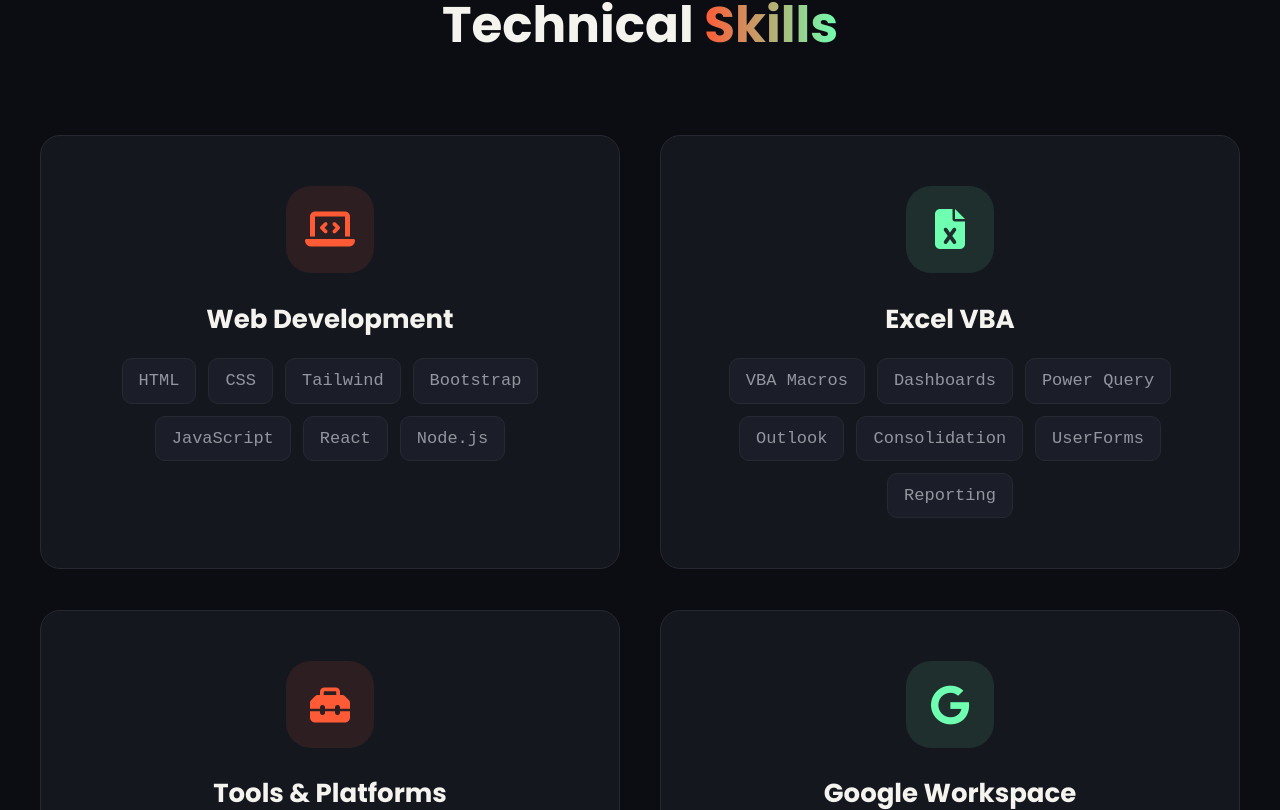
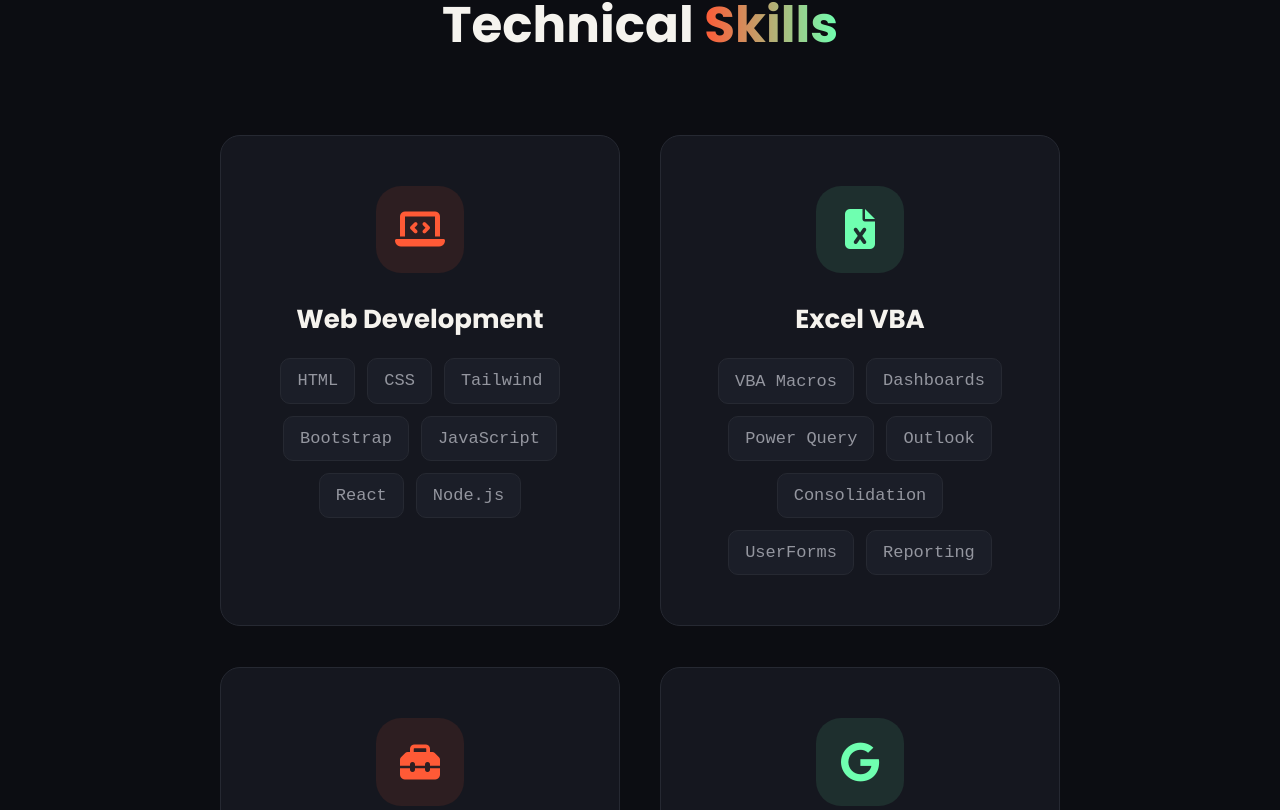
Before and after one commit to hareemrana522-crypto/Portfolio, a React (Vite) app: page / in a window 1280 px wide. Shown: the part 2270-3080 px from the top of the page. Built offline with nearby package versions, Linux system fonts and the light colour scheme.

Commit message:
Use Flexbox to center the 4th skill card on large screens

```diff
--- a/src/index.css
+++ b/src/index.css
@@ -522,18 +522,15 @@
 }
 
 .services-grid {
-    display: grid;
-    grid-template-columns: 1fr;
+    display: flex;
+    flex-wrap: wrap;
+    justify-content: center;
     gap: 2rem;
 }
 
-@media (min-width: 800px) {
-    .services-grid {
-        grid-template-columns: repeat(2, 1fr);
-    }
-}
-
 .service-card {
+    width: 320px;
+    max-width: 100%;
     padding: 2.5rem;
     text-align: center;
     transition: var(--transition);
```
